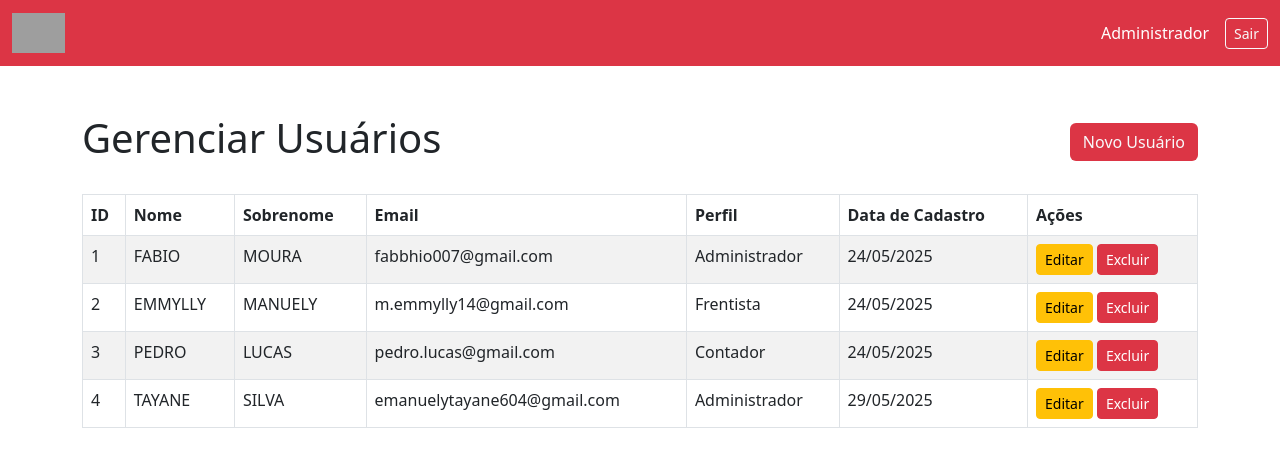
After one commit to ifmt-cba/parkcontrol, a Django app: page /gerencia_usuarios/ in a window 1280 px wide. The commit adds this page. Shown: the top 467 px of the page. Run offline with Django 5.2, Linux system fonts and the light colour scheme; a user stored in the database is signed in; data comes from the database, SQL or seed files in the repository; both versions use the stored data as it was after the commit; grey boxes are pictures that could not be loaded.

Commit message:
feat: implement user management features including registration and dashboard access for administrators

```diff
--- a/parkcontrol/apps/usuarios/templates/usuarios/administrador/dashboard_administrador.html
+++ b/parkcontrol/apps/usuarios/templates/usuarios/administrador/dashboard_administrador.html
@@ -32,7 +32,7 @@
             <a href="#" class="btn btn-danger btn-lg flex-fill">
                 <i class="fas fa-file-alt me-2"></i> Gerência Relatórios
             </a>
-            <a href="#" class="btn btn-danger btn-lg flex-fill">
+            <a href="{% url 'gerencia_usuarios' %}" class="btn btn-danger btn-lg flex-fill">
                 <i class="fas fa-users-cog me-2"></i> Gerência de Usuários
             </a>
             <a href="#" class="btn btn-danger btn-lg flex-fill">
--- /dev/null
+++ b/parkcontrol/apps/usuarios/templates/usuarios/administrador/gerencia_usuario.html
@@ -0,0 +1,74 @@
+{% load static %}
+
+<!DOCTYPE html>
+<html lang="pt-br">
+<head>
+    <meta charset="UTF-8">
+    <title>Gerenciamento de Usuários</title>
+    <link rel="stylesheet" href="https://cdn.jsdelivr.net/npm/bootstrap@5.3.0/dist/css/bootstrap.min.css">
+</head>
+<body>
+    <nav class="navbar navbar-expand-lg navbar-dark bg-danger">
+        <div class="container-fluid">
+            <!-- Imagem/Logo à esquerda -->
+            <a class="navbar-brand d-flex align-items-center" href="{% url 'dashboard_administrador' %}">
+                <img src="{% static "images/logo-branca.png" %}" alt="Logo" class="me-2" style="height: 40px;">
+            </a>
+
+            <!-- Direita: tipo de usuário + ícone + botão sair -->
+            <div class="d-flex align-items-center">
+                <span class="text-white me-3 d-flex align-items-center">
+                    <i class="fas fa-user me-1"></i> Administrador
+                </span>
+                <a class="btn btn-outline-light btn-sm" href="{% url 'logout_parkcontrol' %}">Sair</a>
+            </div>
+        </div>
+    </nav>
+    <div class="container mt-5">
+        <div class="d-flex justify-content-between align-items-center mb-4">
+            <h1>Gerenciar Usuários</h1>
+            <a href="{% url 'register_parkcontrol' %}" class="btn bg-danger text-light">Novo Usuário</a>
+        </div>
+        {% if messages %}
+            {% for message in messages %}
+                <div class="alert alert-{{ message.tags }}">
+                    {{ message }}
+                </div>
+            {% endfor %}
+        {% endif %}
+        <table class="table table-bordered table-striped">
+            <thead class="table">
+                <tr>
+                    <th>ID</th>
+                    <th>Nome</th>
+                    <th>Sobrenome</th>
+                    <th>Email</th>
+                    <th>Perfil</th>
+                    <th>Data de Cadastro</th>
+                    <th>Ações</th>
+                </tr>
+            </thead>
+            <tbody>
+                {% for usuario in usuarios %}
+                <tr>
+                    <td>{{ usuario.id }}</td>
+                    <td>{{ usuario.first_name }}</td>
+                    <td>{{ usuario.last_name }}</td>
+                    <td>{{ usuario.email }}</td>
+                    <td>{{ usuario.perfil_acesso }}</td>
+                    <td>{{ usuario.date_joined|date:"d/m/Y" }}</td>
+                    <td>
+                        <a href="#" class="btn btn-sm btn-warning">Editar</a>
+                        <a href="#" class="btn btn-sm btn-danger">Excluir</a>
+                    </td>
+                </tr>
+                {% empty %}
+                <tr>
+                    <td colspan="6" class="text-center">Nenhum usuário encontrado.</td>
+                </tr>
+                {% endfor %}
+            </tbody>
+        </table>
+    </div>
+</body>
+</html>
--- a/parkcontrol/apps/usuarios/urls.py
+++ b/parkcontrol/apps/usuarios/urls.py
@@ -1,19 +1,22 @@
 from django.urls import path
-from . import views
+from .views import views_autenticacao, views_dashboard, views_gerencia_usuario
 
 # URL patterns for the usuarios app
 # This file defines the URL patterns for the usuarios app in a Django project.
 urlpatterns = [
-    path("", views.redirect_to_login, name="redirect_to_login"), # Redirect to login
+    path("", views_autenticacao.redirect_to_login, name="redirect_to_login"), # Redirect to login
 
     # autenticacao
-    path("login/", views.login_parkcontrol, name="login_parkcontrol"), # Login page
-    path('register/', views.register_parkcontrol, name='register_parkcontrol'), # Registration page
-    path("logout/", views.logout_parkcontrol, name="logout_parkcontrol"), # Logout page
+    path("login/", views_autenticacao.login_parkcontrol, name="login_parkcontrol"), # Login page
+    path("logout/", views_autenticacao.logout_parkcontrol, name="logout_parkcontrol"), # Logout page
 
 
     # dashboard
-    path("dashboard_administrador/", views.dashboard_administrador, name="dashboard_administrador"), # Dashboard for Administrador
-    path("dashboard_frentista/", views.dashboard_frentista, name="dashboard_frentista"), # Dashboard for Frentista
-    path("dashboard_contador/", views.dashboard_contador, name="dashboard_contador"), # Dashboard for Contador
+    path("dashboard_administrador/", views_dashboard.dashboard_administrador, name="dashboard_administrador"), # Dashboard for Administrador
+    path("dashboard_frentista/", views_dashboard.dashboard_frentista, name="dashboard_frentista"), # Dashboard for Frentista
+    path("dashboard_contador/", views_dashboard.dashboard_contador, name="dashboard_contador"), # Dashboard for Contador
+
+    # gerencia de usuarios
+    path("gerencia_usuarios/", views_gerencia_usuario.gerencia_usuarios, name="gerencia_usuarios"), # Manage usuarios
+    path('register/', views_gerencia_usuario.register_parkcontrol, name='register_parkcontrol'), # Registration page
 ]
--- a/parkcontrol/apps/usuarios/views.py
+++ b/parkcontrol/apps/usuarios/views/views_autenticacao.py
@@ -63,57 +63,6 @@ def login_parkcontrol(request):
         # If the request method is GET, render the login page
         return render(request, 'autenticacao/login.html')
 
-#Registration page
-@login_required(login_url='login_parkcontrol')
-@user_passes_test(is_administrador, login_url='login_parkcontrol')
-def register_parkcontrol(request):
-    # Check if the user is already authenticated
-    if request.method == 'POST':
-        username = request.POST.get('username')
-        email = request.POST.get('email')
-        password = request.POST.get('password')
-        first_name = request.POST.get('first_name')
-
-        # Check if the user already exists
-        user = User.objects.filter(username=username).first()
-
-        if user:
-            return render(request, 'autenticacao/register.html')
-
-        # Create a new user
-        user = User.objects.create_user(username=username, email=email, password=password, first_name=first_name)
-        user.save()
-        return redirect('register_parkcontrol') # Redirect to login page after registration
-    else:
-        # If the request method is GET, render the registration page
-        return render(request, 'autenticacao/register.html')
-
-# Logout page
 def logout_parkcontrol(request):
     logout(request)
     return render(request, 'autenticacao/logout.html')
-
-
-'''
-
-    DASHBOARD
-
-'''
-
-# Dashboard for Administrador
-@login_required(login_url='login_parkcontrol')
-@user_passes_test(is_administrador, login_url='login_parkcontrol')
-def dashboard_administrador(request):
-    return render(request, 'usuarios/administrador/dashboard_administrador.html')
-
-# Dashboard for Contador
-@login_required(login_url='login_parkcontrol')
-@user_passes_test(is_contador, login_url='login_parkcontrol')
-def dashboard_contador(request):
-    return render(request, 'usuarios/contador/dashboard_contador.html')
-
-# Dashboard for Frentista
-@login_required(login_url='login_parkcontrol')
-@user_passes_test(is_frentista, login_url='login_parkcontrol')
-def dashboard_frentista(request):
-    return render(request, 'usuarios/frentista/dashboard_frentista.html')
--- /dev/null
+++ b/parkcontrol/apps/usuarios/views/views_gerencia_usuario.py
@@ -0,0 +1,41 @@
+from django.shortcuts import render, redirect
+from django.contrib.auth.decorators import login_required, user_passes_test
+from .views_autenticacao import is_administrador
+from apps.usuarios.models import Usuario
+from django.contrib import messages
+
+
+@login_required(login_url='login_parkcontrol')
+@user_passes_test(is_administrador, login_url='login_parkcontrol')
+def gerencia_usuarios(request):
+    usuarios = Usuario.objects.all().order_by('id')  # busca todos os usuários
+    return render(request, 'usuarios/administrador/gerencia_usuario.html', {
+        'usuarios': usuarios
+    })
+
+
+@login_required(login_url='login_parkcontrol')
+@user_passes_test(is_administrador, login_url='login_parkcontrol')
+def register_parkcontrol(request):
+    if request.method == 'POST':
+        username = request.POST.get('username')
+        email = request.POST.get('email')
+        password = request.POST.get('password')
+        first_name = request.POST.get('first_name')
+        perfil = request.POST.get('perfil_acesso')
+
+        if Usuario.objects.filter(username=username).exists():
+            messages.error(request, "Usuário já existe.")
+            return render(request, 'usuarios/administrador/register.html')
+
+        user = Usuario.objects.create_user(
+            username=username,
+            email=email,
+            password=password,
+            first_name=first_name,
+            perfil_acesso=perfil
+        )
+        messages.success(request, f"Usuário {user.username} criado com sucesso!")
+        return redirect('gerencia_usuarios')
+
+    return render(request, 'usuarios/administrador/register.html')
```
Also changed, not shown: parkcontrol/apps/usuarios/templates/usuarios/administrador/register.html (renamed from parkcontrol/apps/usuarios/templates/autenticacao/register.html, +18 -0 lines), parkcontrol/apps/usuarios/views/views_dashboard.py (added, +28 -0 lines), parkcontrol/db.sqlite3.
